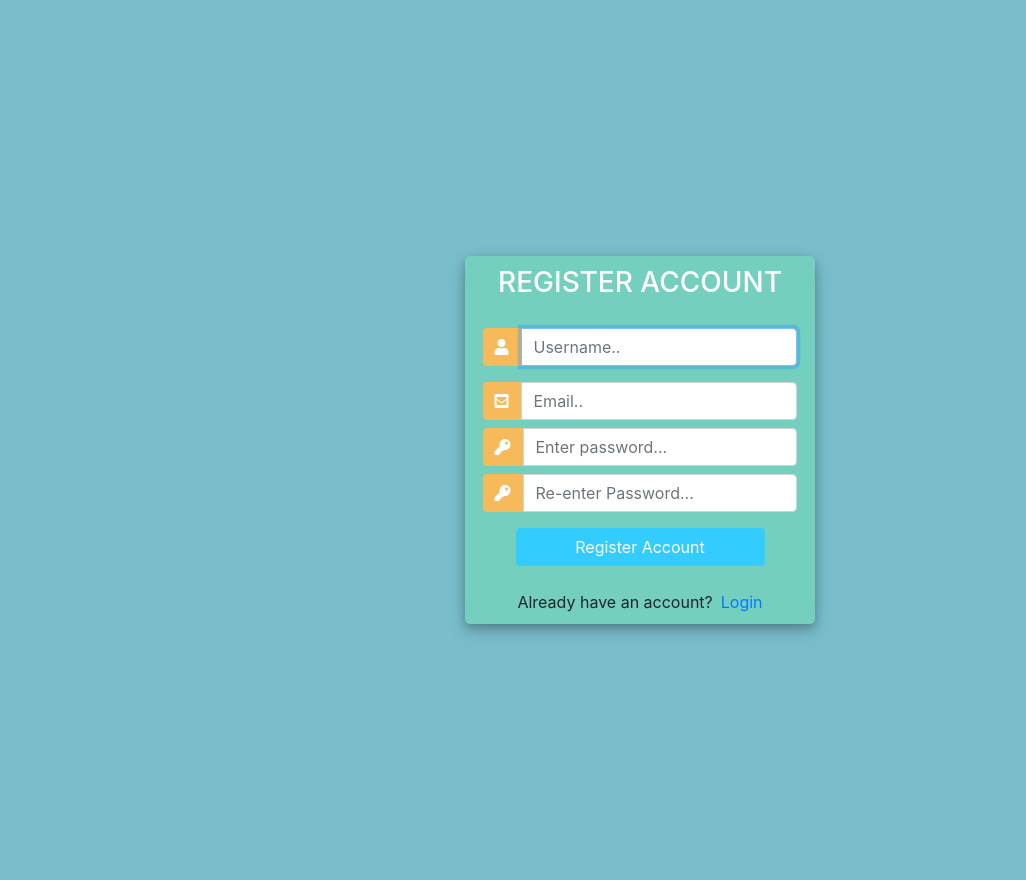
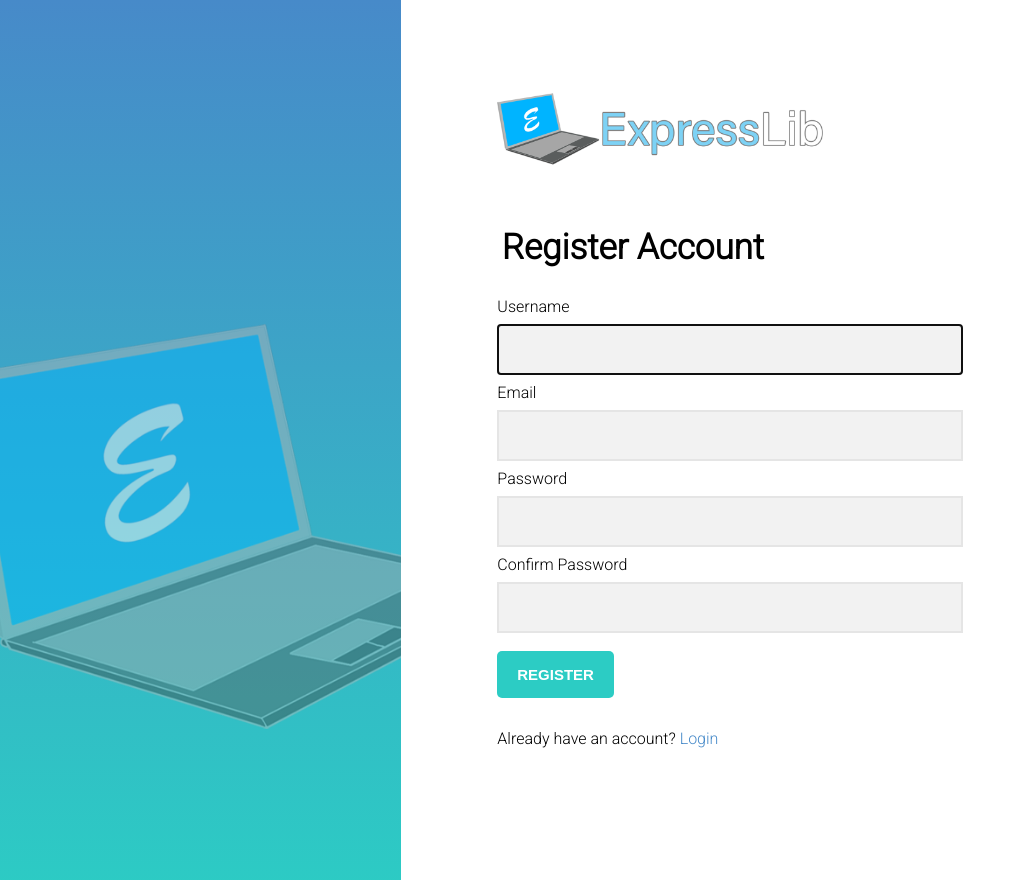
Before and after one commit to ajmdz/expresslib, a Django app: page /register/ in a window 1280 px wide. Shown: the whole page, without its empty margins (0-1026 px from the left). Run offline with Django 4.2, Linux system fonts and the light colour scheme; some libraries are stand-ins or nearby versions.

Commit message:
use redesigned templates

```diff
--- a/library/templates/library/register.html
+++ b/library/templates/library/register.html
@@ -1,140 +1,51 @@
+{% load static %}
 <!DOCTYPE html>
 <html>
-
+<!--head-->
     <head>
-	<title>Login</title>
-	<link rel="stylesheet" href="https://stackpath.bootstrapcdn.com/bootstrap/4.1.3/css/bootstrap.min.css" integrity="sha384-MCw98/SFnGE8fJT3GXwEOngsV7Zt27NXFoaoApmYm81iuXoPkFOJwJ8ERdknLPMO" crossorigin="anonymous">
-	<script src="https://ajax.googleapis.com/ajax/libs/jquery/3.3.1/jquery.min.js"></script>
-	<link rel="stylesheet" href="https://use.fontawesome.com/releases/v5.6.1/css/all.css" integrity="sha384-gfdkjb5BdAXd+lj+gudLWI+BXq4IuLW5IT+brZEZsLFm++aCMlF1V92rMkPaX4PP" crossorigin="anonymous">
-
-	<style>
-		body,
-		html {
-			margin: 0;
-			padding: 0;
-			height: 100%;
-			background: #7abecc !important;
-		}
-		.user_card {
-			width: 350px;
-			margin-top: auto;
-			margin-bottom: auto;
-			background: #74cfbf;
-			position: relative;
-			display: flex;
-			justify-content: center;
-			flex-direction: column;
-			padding: 10px;
-			box-shadow: 0 4px 8px 0 rgba(0, 0, 0, 0.2), 0 6px 20px 0 rgba(0, 0, 0, 0.19);
-			-webkit-box-shadow: 0 4px 8px 0 rgba(0, 0, 0, 0.2), 0 6px 20px 0 rgba(0, 0, 0, 0.19);
-			-moz-box-shadow: 0 4px 8px 0 rgba(0, 0, 0, 0.2), 0 6px 20px 0 rgba(0, 0, 0, 0.19);
-			border-radius: 5px;
-
-		}
-
-		.form_container {
-			margin-top: 20px;
-		}
-
-		#form-title{
-			color: #fff;
-		}
-		.login_btn {
-			width: 100%;
-			background: #33ccff !important;
-			color: white !important;
-		}
-		.login_btn:focus {
-			box-shadow: none !important;
-			outline: 0px !important;
-		}
-		.login_container {
-			padding: 0 2rem;
-		}
-		.input-group-text {
-			background: #f7ba5b !important;
-			color: white !important;
-			border: 0 !important;
-			border-radius: 0.25rem 0 0 0.25rem !important;
-		}
-		.input_user,
-		.input_pass:focus {
-			box-shadow: none !important;
-			outline: 0px !important;
-		}
-
-	</style>
+        <title>ExpressLib - Register</title>
+        <link rel="stylesheet" href="{% static 'styles/register.css' %}">
+        <link rel="stylesheet" href="https://fonts.googleapis.com/css2?family=Roboto:wght@300&display=swap">
 
     </head>
+<!--body-->
     <body>
-	<div class="container h-100">
-		<div class="d-flex justify-content-center h-100">
-			<div class="user_card">
-				<div class="d-flex justify-content-center">
-					<h3 id="form-title">REGISTER ACCOUNT</h3>
+        <!--left side-->
+            <div class="split left_side">
+                <div class="inside">
+                    <img class="logo_only" src="{% static 'images/icon.png' %}" alt="logo">
                 </div>
-				<div class="d-flex justify-content-center form_container">
-
+            </div>
+        <!--right side-->
+            <div class="split right_side">
+                <div class="inside">
+                    <img class="main_logo" src="{% static 'images/logo.png' %}" alt="main_logo">
+                    <h4 class="regtext">Register Account</h4>
+            <!--form-->
                     <form method="POST" action="">
                         {% csrf_token %}
-						<div class="input-group mb-3">
-							<div class="input-group-append">
-								<span class="input-group-text"><i class="fas fa-user"></i></span>
+                        <div class="container">
+                            <label>Username</label><br>
+                            {{form.username}}
+                            {% comment %} <input type="text" placeholder="Enter Username" name="username" required><br> {% endcomment %}
+                            <label>Email</label><br>
+                            {{form.email}}
+                            {% comment %} <input type="email" placeholder="Enter Email" name="email" required><br> {% endcomment %}
+                            <labe>Password</labe><br>
+                            {{form.password1}}
+                            {% comment %} <input type="password" placeholder="Enter Password" name="password1" required><br> {% endcomment %}
+                            <label>Confirm Password</label><br>
+                            {{form.password2}}
+                            {% comment %} <input type="password" placeholder="Re-enter Password" name="password2" required><br> {% endcomment %}
+                            <button type="submit"><b>REGISTER</b></button>
+                            {{form.errors}}
+                            <div class="check">
+                                Already have an account? <a class="login" href="{% url 'library:login' %}">Login</a>
                             </div>
-							{{form.username}}
-						</div>
-
-						<div class="input-group mb-2">
-							<div class="input-group-append">
-								<span class="input-group-text"><i class="fas fa-envelope-square"></i></span>
-							</div>
-							{{form.email}}
-						</div>
-						<div class="input-group mb-2">
-							<div class="input-group-append">
-								<span class="input-group-text"><i class="fas fa-key"></i></span>
-							</div>
-							{{form.password1}}
-						</div>
-						<div class="input-group mb-2">
-							<div class="input-group-append">
-								<span class="input-group-text"><i class="fas fa-key"></i></span>
-							</div>
-							{{form.password2}}
-						</div>
-
-				   		<div class="d-flex justify-content-center mt-3 login_container">
-				 			<input class="btn login_btn" type="submit" value="Register Account">
                         </div>
                     </form>
                 </div>
+            </div>
+    </body>
 
-                {{form.errors}}
-
-				<div class="mt-4">
-					<div class="d-flex justify-content-center links">
-						Already have an account? <a href="{% url 'library:login' %}" class="ml-2">Login</a>
-					</div>
-				</div>
-			</div>
-		</div>
-	</div>
-	<script>
-						/* Because i didnt set placeholder values in forms.py they will be set here using vanilla Javascript
-		//We start indexing at one because CSRF_token is considered and input field
-		 */
-
-		//Query All input fields
-		var form_fields = document.getElementsByTagName('input')
-		form_fields[1].placeholder='Username..';
-		form_fields[2].placeholder='Email..';
-		form_fields[3].placeholder='Enter password...';
-		form_fields[4].placeholder='Re-enter Password...';
-
-
-		for (var field in form_fields){
-			form_fields[field].className += ' form-control'
-		}
-	</script>
-</body>
 </html>
```
Also changed, not shown: library/templates/library/book-detail.html (+43 -15 lines), library/templates/library/books.html (deleted, +0 -19 lines), library/templates/library/login.html (+26 -104 lines), library/templates/library/user-dashboard.html (added, +165 -0 lines). Lines whose indentation alone changed are shown as unchanged.
